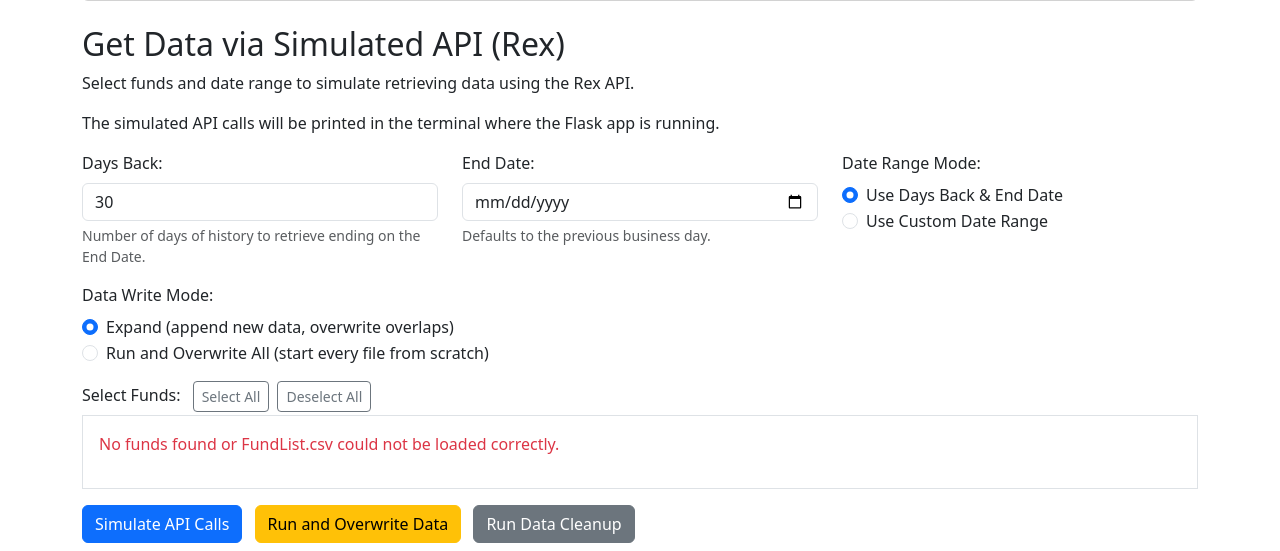
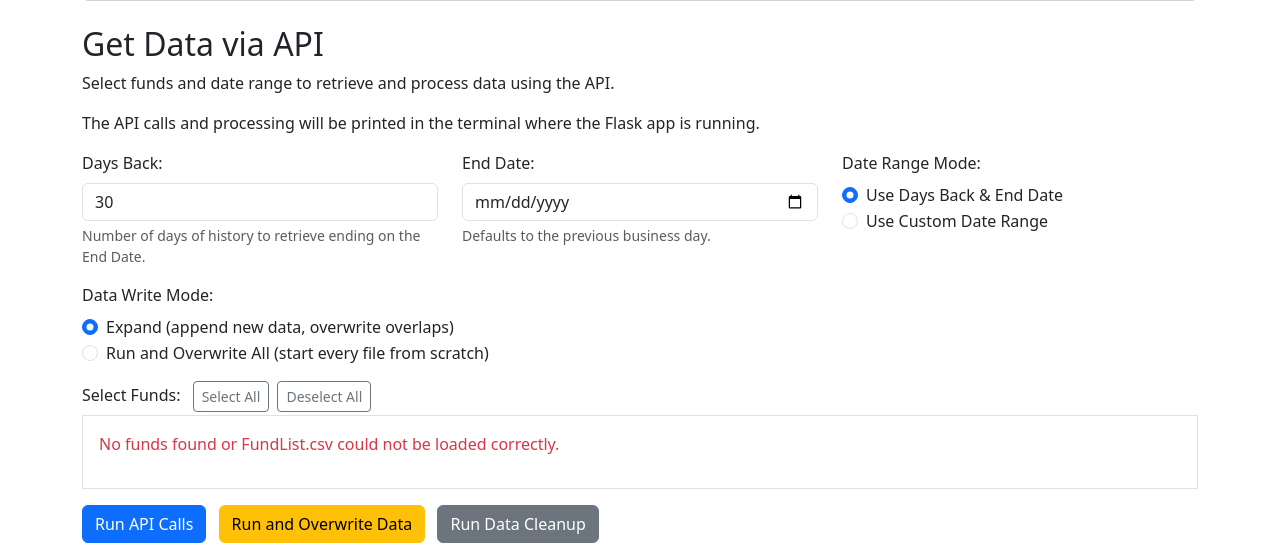
Before and after one commit to Cluckhead/Bang, a Flask app: template templates/get_data.html in a window 1280 px wide. Shown: the part 274-825 px from the top of the page. Run offline with Flask 3, Linux system fonts and the light colour scheme; the template is opened without the code that fills it, so the values that code supplies are empty.

Commit message:
updated get data removed Rex

```diff
--- a/templates/get_data.html
+++ b/templates/get_data.html
@@ -58,9 +58,9 @@
     </div>
     {# --- End Display Data File Statuses --- #}
 
-    <h2>Get Data via Simulated API (Rex)</h2>
-    <p>Select funds and date range to simulate retrieving data using the Rex API.</p>
-    <p>The simulated API calls will be printed in the terminal where the Flask app is running.</p>
+    <h2>Get Data via API</h2>
+    <p>Select funds and date range to retrieve and process data using the API.</p>
+    <p>The API calls and processing will be printed in the terminal where the Flask app is running.</p>
 
     <form id="get-data-form">
         <div class="row mb-3">
@@ -127,7 +127,7 @@
              <div class="form-text text-danger d-none" id="fund-selection-error">Please select at least one fund.</div>
         </div>
 
-        <button type="submit" class="btn btn-primary">Simulate API Calls</button>
+        <button type="submit" class="btn btn-primary">Run API Calls</button>
         <button type="button" id="run-overwrite-button" class="btn btn-warning ms-2">Run and Overwrite Data</button>
         <button type="button" id="run-cleanup-button" class="btn btn-secondary ms-2">Run Data Cleanup</button>
     </form>
@@ -145,8 +145,8 @@
                     <tr>
                         <th>Query ID</th>
                         <th>File Name</th>
-                        <th>Simulated Rows Returned</th>
-                        <th>Simulated File Lines</th>
+                        <th>Rows Returned</th>
+                        <th>File Lines</th>
                         <th>Last Written</th>
                         <th>Status</th>
                         <th>Actions</th>
@@ -332,7 +332,7 @@ document.addEventListener('DOMContentLoaded', function() {
                                         <td>${rowsCellContent}</td>
                                         <td>${linesCellContent}</td>
                                         <td>${item.last_written ? item.last_written : 'N/A'}</td>
-                                        <td><span class="badge ${item.status.includes('OK') || item.status.includes('Saved') || item.status.includes('Simulated') ? 'bg-success' : (item.status.includes('Warning') ? 'bg-warning' : 'bg-danger')}">${item.status}</span></td>
+                                        <td><span class="badge ${item.status.includes('OK') || item.status.includes('Saved') ? 'bg-success' : (item.status.includes('Warning') ? 'bg-warning' : 'bg-danger')}">${item.status}</span></td>
                                         <td>${rerunButtonHtml}</td>
                                      </tr>`;
                         resultsTableBody.innerHTML += row;
@@ -363,7 +363,7 @@ document.addEventListener('DOMContentLoaded', function() {
     }
     // --- End of API call handler function ---
 
-    // --- Event Listener for the original "Simulate API Calls" button (which is type="submit") ---
+    // --- Event Listener for the original "Run API Calls" button (which is type="submit") ---
     form.addEventListener('submit', function(event) {
         event.preventDefault();
         handleApiCall(false);
@@ -411,34 +411,27 @@ document.addEventListener('DOMContentLoaded', function() {
 
                 const result = await response.json();
 
-                if (response.ok && result.status.includes('OK')) {
-                    // Update the specific row in the table
-                    cells[2].textContent = result.simulated_rows !== undefined ? result.simulated_rows : 'N/A'; // Simulated Rows
-                    cells[3].textContent = result.simulated_lines !== undefined ? result.simulated_lines : 'N/A'; // Simulated Lines
-                    cells[4].innerHTML = `<span class="badge bg-success">${result.status}</span>`; // Status
-
-                    // Optional: Add a temporary success indicator
+                // Use actual_rows/actual_lines as default, fallback to simulated if not present
+                if (response.ok && result.status && result.status.includes('OK')) {
+                    cells[2].textContent = result.actual_rows !== undefined ? result.actual_rows : (result.simulated_rows !== undefined ? result.simulated_rows : 'N/A');
+                    cells[3].textContent = result.actual_lines !== undefined ? result.actual_lines : (result.simulated_lines !== undefined ? result.simulated_lines : 'N/A');
+                    cells[4].innerHTML = `<span class="badge bg-success">${result.status}</span>`;
                     button.textContent = 'Rerun Success';
-                    setTimeout(() => { button.textContent = 'Rerun'; }, 2000); // Reset after 2s
-
+                    setTimeout(() => { button.textContent = 'Rerun'; }, 2000);
                 } else {
-                    // Handle error - update status cell, show message
                     cells[4].innerHTML = `<span class="badge bg-danger">Error</span>`;
                     console.error("Rerun failed:", result.message || 'Unknown error');
-                    // Optionally display error details near the row or in the main error area
-                     button.textContent = 'Rerun Failed';
-                     setTimeout(() => { button.textContent = 'Rerun'; }, 3000); // Reset after 3s
+                    button.textContent = 'Rerun Failed';
+                    setTimeout(() => { button.textContent = 'Rerun'; }, 3000);
                 }
 
             } catch (error) {
                 console.error("Rerun fetch error:", error);
-                 cells[4].innerHTML = `<span class="badge bg-danger">Network Error</span>`;
-                 button.textContent = 'Rerun Error';
-                 setTimeout(() => { button.textContent = 'Rerun'; }, 3000); // Reset after 3s
-                // Optionally display error details
+                cells[4].innerHTML = `<span class="badge bg-danger">Network Error</span>`;
+                button.textContent = 'Rerun Error';
+                setTimeout(() => { button.textContent = 'Rerun'; }, 3000);
             } finally {
-                 button.disabled = false; // Re-enable button
-                 // Remove any temporary status indicators if needed
+                button.disabled = false;
             }
         }
     });
@@ -446,16 +439,15 @@ document.addEventListener('DOMContentLoaded', function() {
     // Add event listener for the new Cleanup button
     cleanupButton.addEventListener('click', async function() {
         cleanupStatus.textContent = 'Starting cleanup process...';
-        cleanupStatus.className = 'mt-2 alert alert-info'; // Show feedback
-        cleanupButton.disabled = true; // Disable button while running
+        cleanupStatus.className = 'mt-2 alert alert-info';
+        cleanupButton.disabled = true;
 
         try {
-            const response = await fetch('/run-cleanup', { // Call the new endpoint
+            const response = await fetch('/run-cleanup', {
                 method: 'POST',
                  headers: {
-                    'Content-Type': 'application/json', // Optional: Send empty JSON or adjust endpoint
+                    'Content-Type': 'application/json',
                 },
-                // body: JSON.stringify({}) // Optional: Send empty JSON or adjust endpoint
             });
 
             const result = await response.json();
@@ -473,7 +465,7 @@ document.addEventListener('DOMContentLoaded', function() {
             cleanupStatus.textContent = 'Failed to trigger cleanup process. Network error or server unreachable.';
             cleanupStatus.className = 'mt-2 alert alert-danger';
         } finally {
-             cleanupButton.disabled = false; // Re-enable button
+             cleanupButton.disabled = false;
         }
     });
 });
```
Also changed, not shown: Version2.md (+26 -0 lines).
